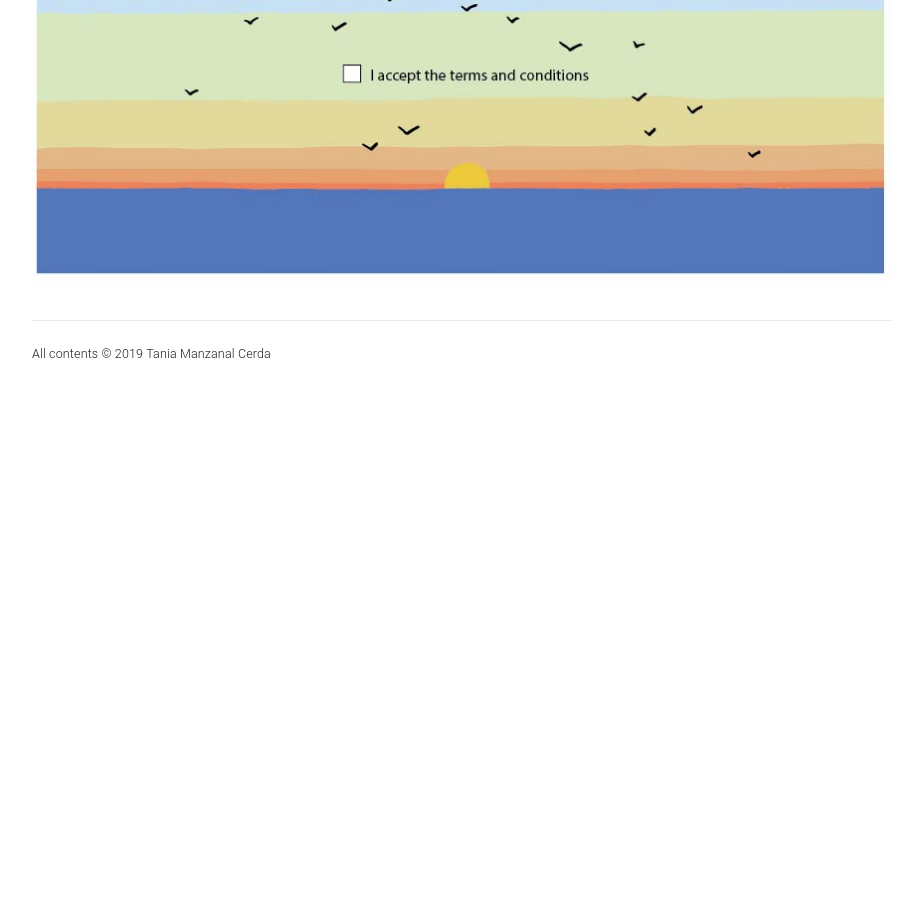
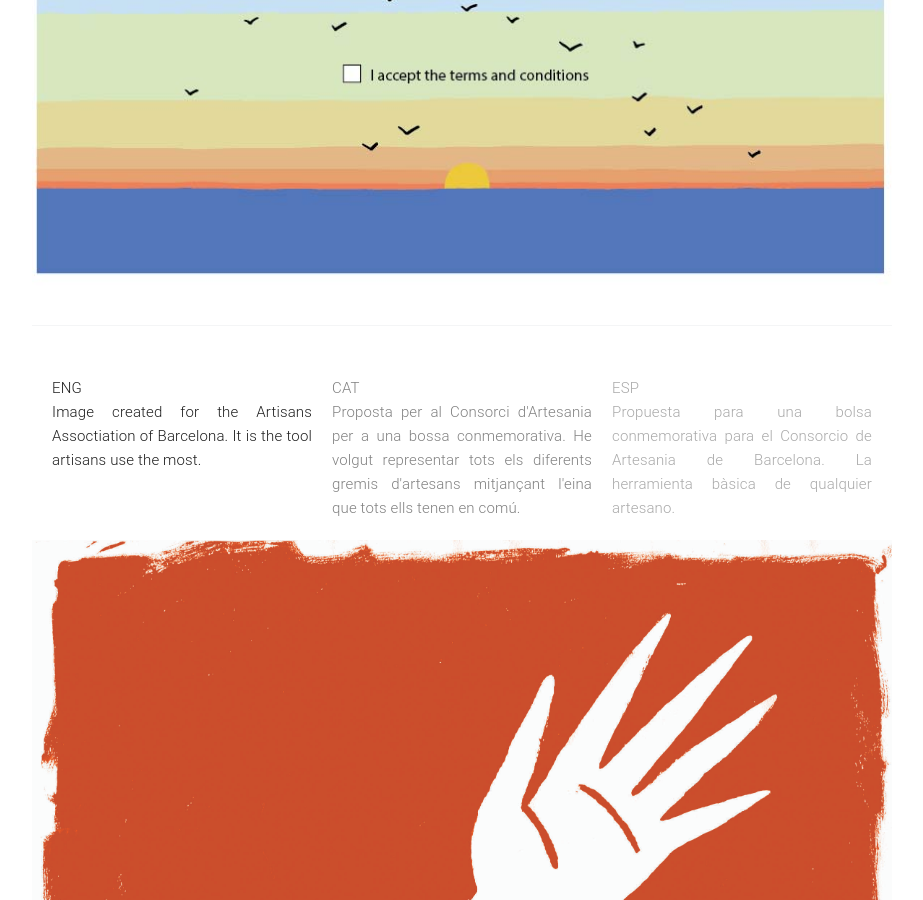
Before and after one commit to cerdineta/cerdineta.github.io, a Jekyll site: the page built from _posts/2019-01-12-others.markdown, in a window 1280 px wide and 900 px high, scrolled down 811 px. Shown: the whole window, without its empty margins (178-1101 px from the left). Built offline with Jekyll 4.4.1, drawn with Linux system fonts in a browser that asks for light colours; before the commit the page ends 1216 px from its top, so only the background shows below that.

Commit message:
added to other projects and removed an error

```diff
--- a/_posts/2019-01-12-others.markdown
+++ b/_posts/2019-01-12-others.markdown
@@ -28,3 +28,28 @@ preview: /images/terms and conditions mini.jpg
  </div>
 
 ![Picture 1](/images/terms and conditions.jpg)
+
+---
+
+<div class="row">
+
+  <div class="column">
+  ENG<br>
+  Image created for the Artisans Assoctiation of Barcelona. It is the tool artisans use the most.<br>
+</div>
+
+   <div class="column">
+   <font color="#808080">
+   CAT<br>
+  Proposta per al Consorci d'Artesania per a una bossa conmemorativa. He volgut representar tots els diferents gremis d'artesans mitjançant l'eina que tots ells tenen en comú.</font><br>
+   </div>
+
+   <div class="column">
+   <font color="#A9A9A9">
+   ESP<br>
+  Propuesta para una bolsa conmemorativa para el Consorcio de Artesania de Barcelona. La herramienta bàsica de qualquier artesano. </font><br>
+   </div>
+
+ </div>
+
+![Picture 1](/images/bossaartesania.jpg)
--- a/_posts/2019-01-12-screenprints.markdown
+++ b/_posts/2019-01-12-screenprints.markdown
@@ -40,6 +40,3 @@ Aquestes imatges van ser creades per a un calendari col.lectiu amb <a href="http
 <font color="#808080">El calendari 2019 tenia com restriccions que cada mes havia d'incloure un animal i un/diversos rombes de la manera que cadascu trobés més adient. El calendari es pot trobar a les llibreries La Central i Abracadabra de Barcelona.</font>
 
 ---
-
-![Picture 1](/images/sketchbook alfabets.jpg)
-Calendari 2018
```
